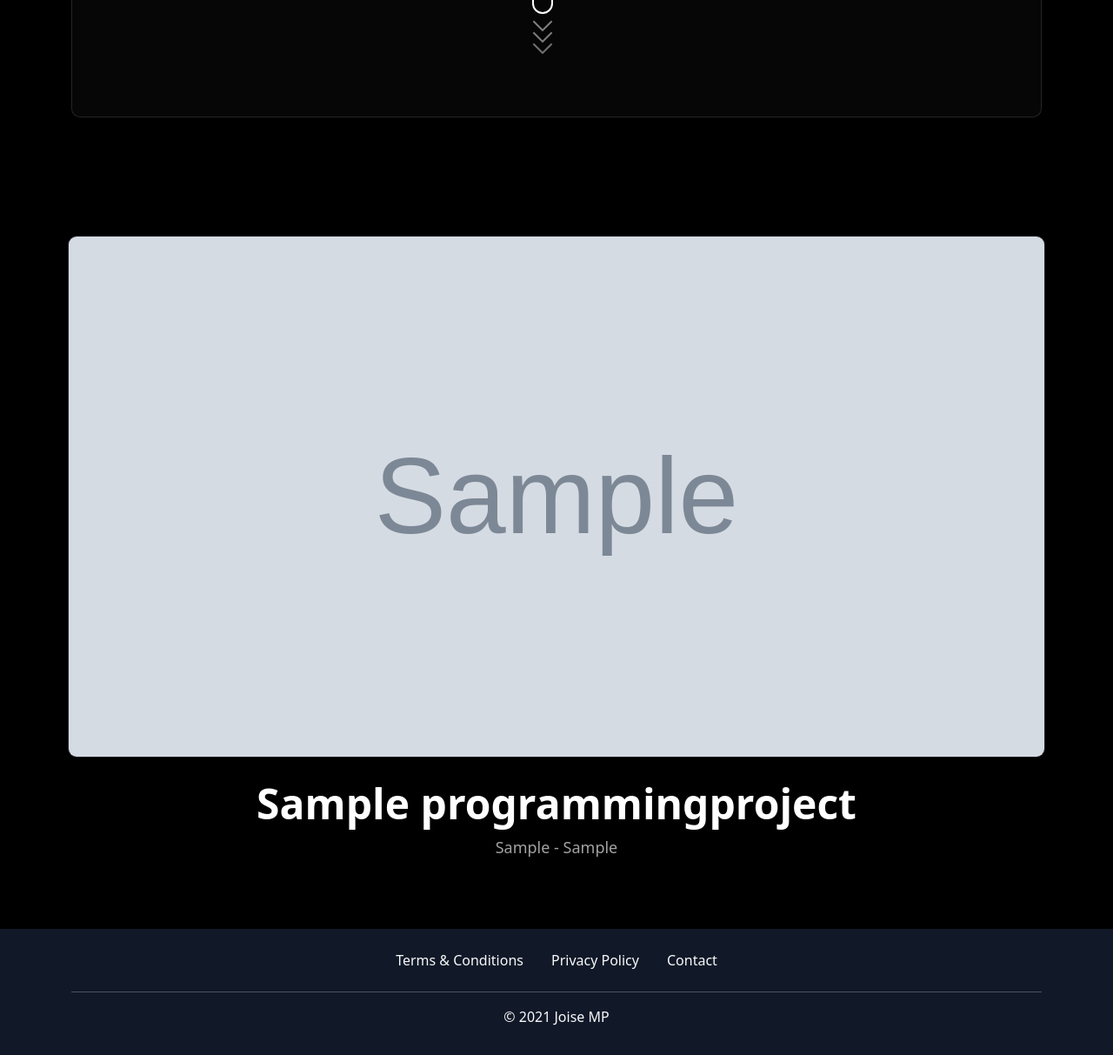
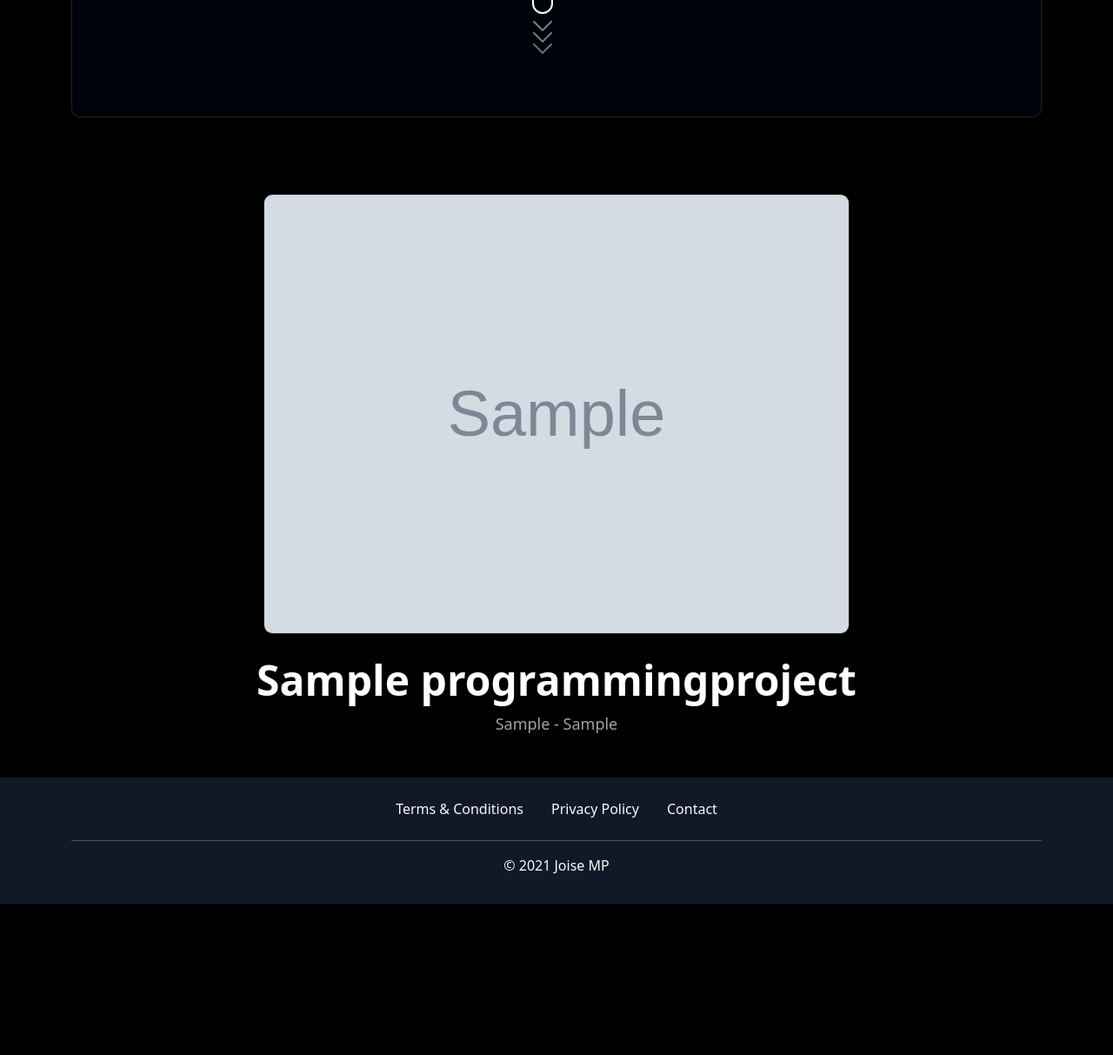
Before and after one commit to joisemp/portfolio, a Django app: page / in a window 1280 px wide. Shown: the part 526-1739 px from the top of the page at 87% size. After the commit the page ends 1565 px from the top, so only its background shows below. Run offline with Django 3.2, Linux system fonts and the light colour scheme; tables that the repository leaves empty hold one stand-in row (values such as "Sample post"); grey boxes marked "Sample" are stand-in pictures; style sheets or scripts are compiled from the project's sources; some libraries are stand-ins or nearby versions; some web fonts are replaced.

Commit message:
Made some changes in style and order
- made changes in the work page style
- made changes in the ordering of projects

```diff
--- a/projects/static/projects/work/style.css
+++ b/projects/static/projects/work/style.css
@@ -1,13 +1,13 @@
 @import url("https://fonts.googleapis.com/css2?family=DM+Serif+Display&display=swap&family=My+Soul&display=swap");
 #about {
-  padding: 15vh 0 0 0;
+  padding: 15vh 0 5vh 0;
 }
 
 #about .wrapper {
-  backdrop-filter: blur(16px) saturate(180%) !important;
-  -webkit-backdrop-filter: blur(16px) saturate(180%) !important;
-  background-color: rgba(8, 8, 8, 0.75) !important;
-  border: 1px solid rgba(255, 255, 255, 0.125) !important;
+  backdrop-filter: blur(16px) saturate(180%);
+  -webkit-backdrop-filter: blur(16px) saturate(180%);
+  background-color: rgba(0, 5, 14, 0.75);
+  border: 1px solid rgba(255, 255, 255, 0.125);
   border-radius: 10px;
   padding: 10vh 1rem 20vh 1rem;
 }
@@ -293,7 +293,6 @@
 }
 
 #projects {
-  padding: 0 0 4rem 0;
   margin-top: 3rem;
   display: -webkit-box;
   display: -ms-flexbox;
@@ -314,9 +313,23 @@
   background-color: rgba(0, 0, 0, 0.75);
 }
 
+#projects a:link {
+  text-decoration: none;
+}
+
+#projects a:visited {
+  text-decoration: none;
+}
+
+#projects a:hover .text h2 {
+  color: #fe4646;
+}
+
 #projects .wrap {
   width: 100%;
+  max-width: 800px;
   border-radius: 10px;
+  margin-bottom: 3rem;
 }
 
 #projects .figure {
@@ -339,7 +352,7 @@
 }
 
 #projects .text-wrap {
-  margin-top: 1rem;
+  margin: 1rem 0 0 0;
 }
 
 #projects .text-wrap .text h2 {
@@ -363,10 +376,4 @@
     font-size: 1.125rem;
   }
 }
-
-@media only screen and (min-width: 600px) {
-  #projects {
-    padding: 4rem 0;
-  }
-}
 /*# sourceMappingURL=style.css.map */
--- a/projects/static/projects/work/style.scss
+++ b/projects/static/projects/work/style.scss
@@ -5,12 +5,12 @@ $base-color: #fe4646;
 // About Style
 
 #about {
-    padding: 15vh 0 0 0;
+    padding: 15vh 0 5vh 0;
     .wrapper {
-        backdrop-filter: blur(16px) saturate(180%) !important;
-        -webkit-backdrop-filter: blur(16px) saturate(180%) !important;
-        background-color: rgba(8, 8, 8, 0.75) !important;
-        border: 1px solid rgba(255, 255, 255, 0.125) !important;
+        backdrop-filter: blur(16px) saturate(180%);
+        -webkit-backdrop-filter: blur(16px) saturate(180%);
+        background-color: rgba(0, 5, 14, 0.75);
+        border: 1px solid rgba(255, 255, 255, 0.125);
         border-radius: 10px;
         padding: 10vh 1rem 20vh 1rem;
 
@@ -236,7 +236,21 @@ $base-color: #fe4646;
 // Project Style
 
 #projects {
-    padding: 0 0 4rem 0;
+    a:link {
+        text-decoration: none;
+    }
+
+    a:visited {
+        text-decoration: none;
+    }
+
+    a:hover {
+        .text {
+            h2 {
+                color: $base-color;
+            }
+        }
+    }
     margin-top: 3rem;
     display: flex;
     justify-content: center;
@@ -248,7 +262,9 @@ $base-color: #fe4646;
     background-color: rgba(0, 0, 0, 0.75);
     .wrap {
         width: 100%;
+        max-width: 800px;
         border-radius: 10px;
+        margin-bottom: 3rem;
     }
     .figure {
         display: flex;
@@ -263,7 +279,7 @@ $base-color: #fe4646;
         }
     }
     .text-wrap {
-        margin-top: 1rem;
+        margin: 1rem 0 0 0;
         .text {
             h2 {
                 font-weight: bold;
@@ -286,7 +302,4 @@ $base-color: #fe4646;
             }
         }
     }
-    @media only screen and (min-width: 600px) {
-        padding: 4rem 0;
-    }
 }
--- a/projects/templates/projects/work.html
+++ b/projects/templates/projects/work.html
@@ -28,7 +28,8 @@
 
     {% if programming_projects %}
         {% for project in programming_projects %}
-        <div class="wrap animate__animated animate__fadeIn animate__delay-1s mt-4">
+            <a href="#">
+                <div class="wrap animate__animated animate__fadeIn animate__delay-1s">
                     <figure class="figure">
                         <img src="{{ project.image.url }}"
                             class="figure-img img-fluid rounded shadow" alt="...">
@@ -40,6 +41,7 @@
                         </div>
                     </div>
                 </div>
+            </a>
         {% endfor %}
     {% endif %}
 
--- a/projects/views.py
+++ b/projects/views.py
@@ -7,5 +7,5 @@ class WorkPageView(generic.TemplateView):
 
     def get_context_data(self, **kwargs):
         context = super(WorkPageView, self).get_context_data(**kwargs)
-        context['programming_projects'] = models.ProgrammingProject.objects.all().order_by('-id')
+        context['programming_projects'] = models.ProgrammingProject.objects.all().order_by('-year')
         return context
```
Also changed, not shown: 1 other file. Lines whose indentation alone changed are shown as unchanged.
